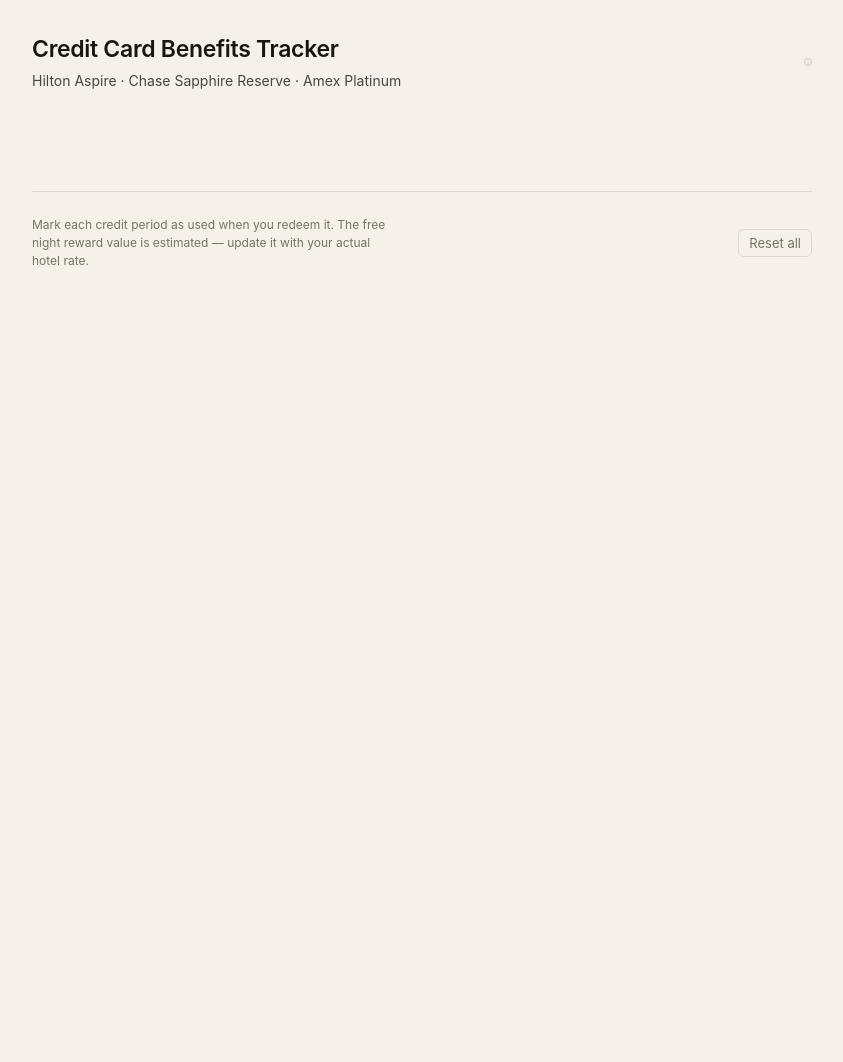
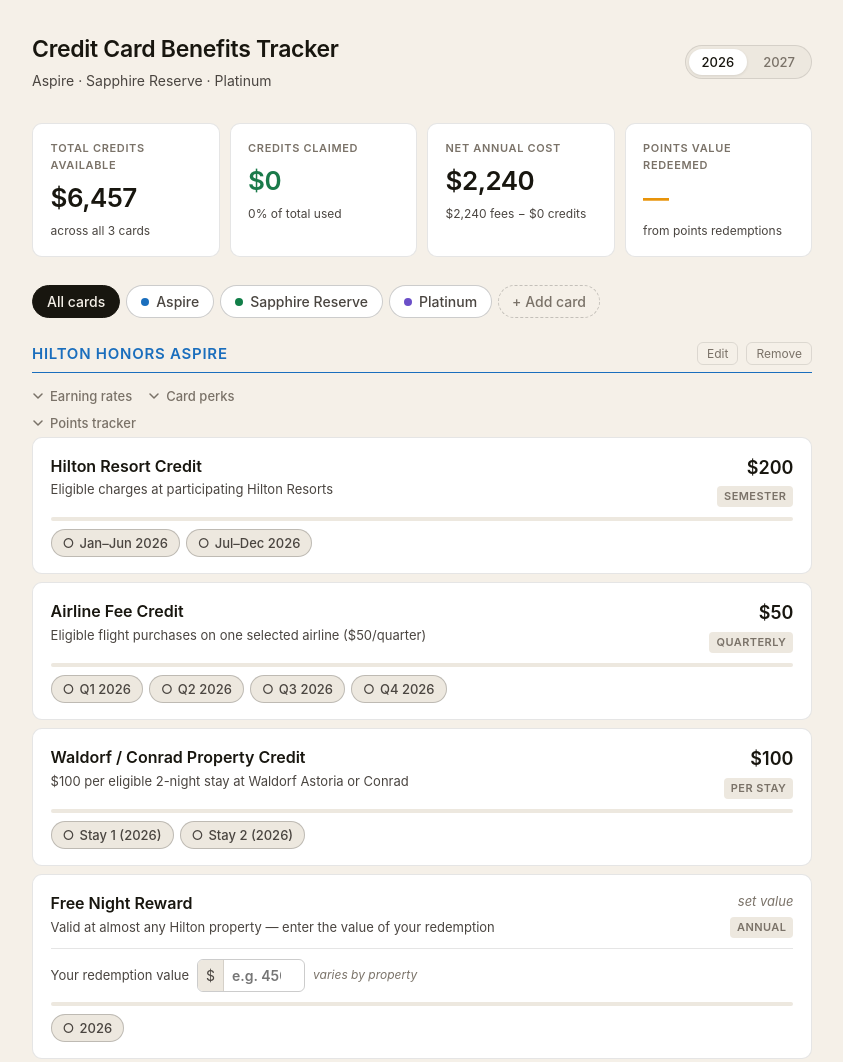
Before and after one commit to Maine2828/CCBT-, a plain HTML site: page index.html in a window 1280 px wide. Shown: the top 1062 px of the page, without its empty margins (218-1061 px from the left). Before the commit the page ends 800 px from the top, so only its background shows below. Drawn offline with Linux system fonts and the light colour scheme.

Commit message:
Update index.html

```diff
--- a/index.html
+++ b/index.html
@@ -1,5 +1,4 @@
 <!DOCTYPE html>
-<!-- CCBT v2.0 - Sat Jun 13 02:31:40 UTC 2026 -->
 <html lang="en">
 <head>
 <meta charset="UTF-8">
@@ -1317,6 +1316,9 @@
   closeModal();
   render();
 }
+
+// ── Start the app ────────────────────────────────────────────────────────────
+render();
 </script>
 </body>
 </html>
```
